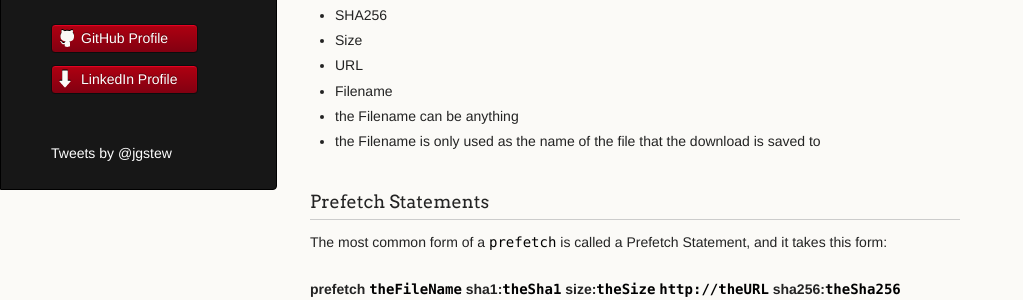
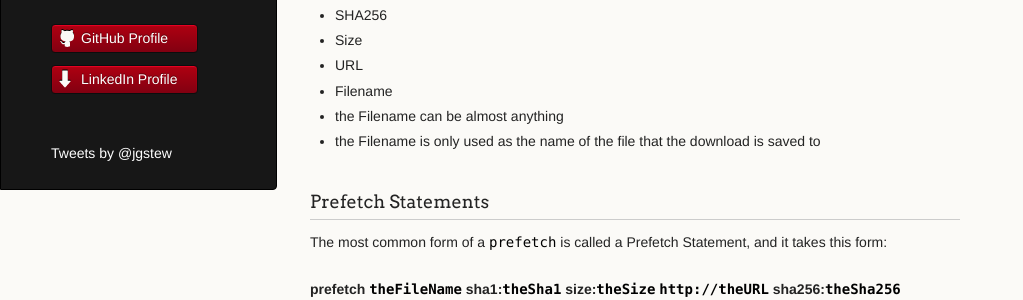
Before and after one commit to jgstew/jgstew.github.io, a Jekyll site: the page built from _posts/2016-11-21-Downloading-Files-with-BigFix:-Prefetches.md, in a window 1280 px wide and 900 px high, scrolled down 676 px. Shown: the part 152-452 px from the top of the window, without its empty margins (0-1023 px from the left). Built offline with Jekyll 4.4.1, drawn with Linux system fonts in a browser that asks for light colours; comment, search, counter and statistics services are not loaded.

Commit message:
Update 2016-11-21-Downloading-Files-with-BigFix:-Prefetches.md

```diff
--- a/_posts/2016-11-21-Downloading-Files-with-BigFix:-Prefetches.md
+++ b/_posts/2016-11-21-Downloading-Files-with-BigFix:-Prefetches.md
@@ -26,7 +26,7 @@ A `prefetch` has a few components, the most important being the size of the file
 - Size
 - URL
 - Filename
- - the Filename can be anything
+ - the Filename can be almost anything
  - the Filename is only used as the name of the file that the download is saved to
 
 ### Prefetch Statements
```
